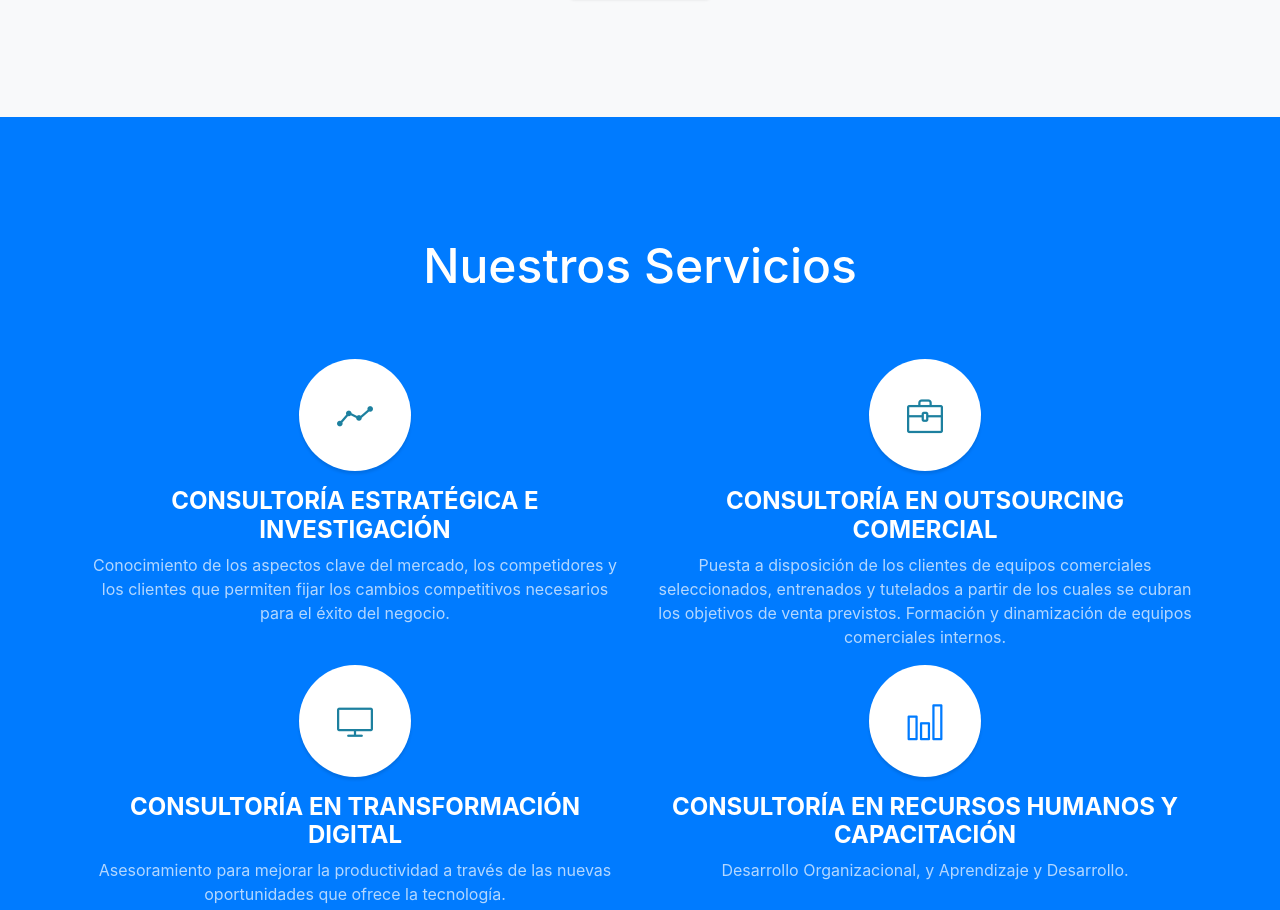
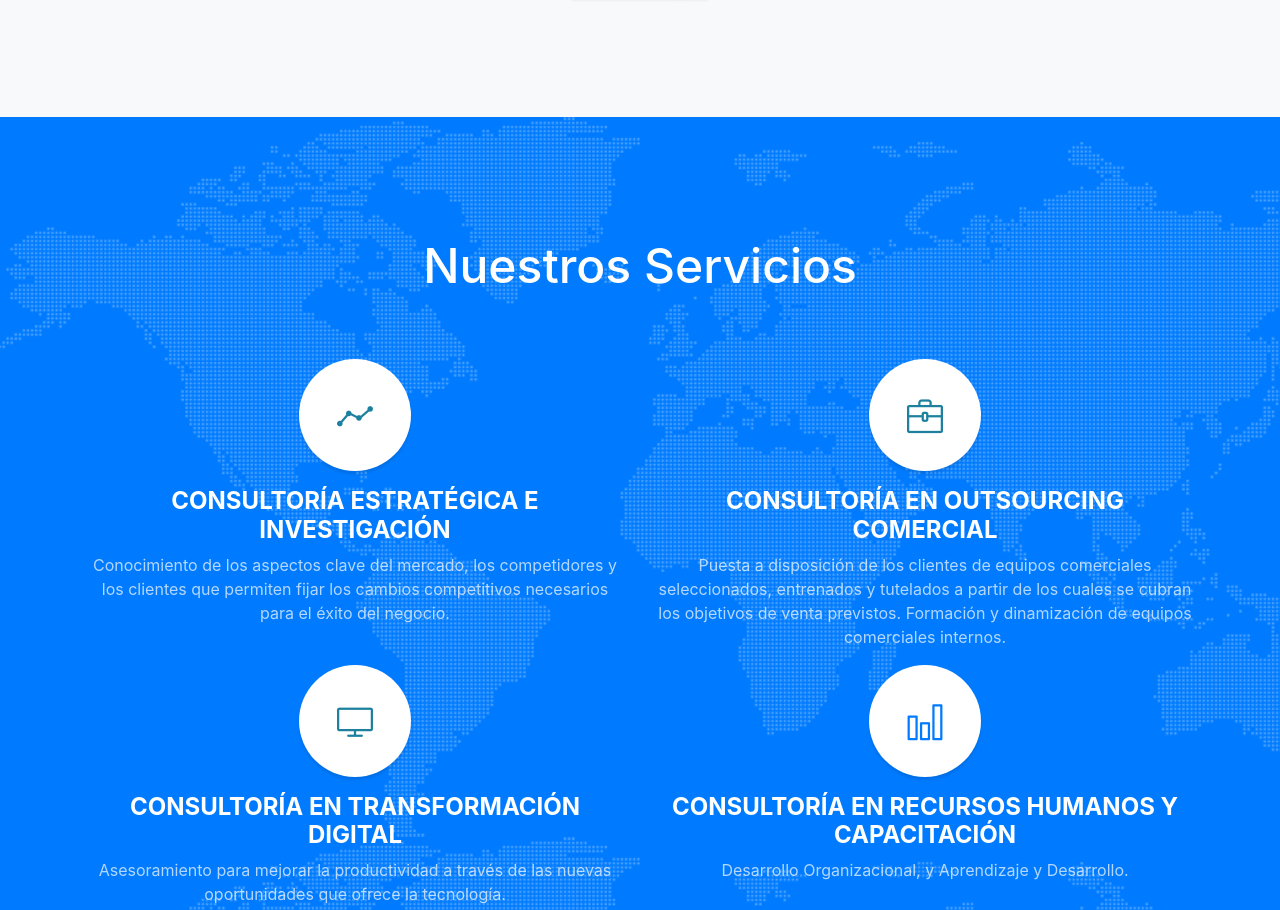
Before and after one commit to clconsulting/clconsulting.github.io, a website with bundled scripts: page index.html in a window 1280 px wide. Shown: the part 1115-2025 px from the top of the page. Built offline with nearby package versions, Linux system fonts and the light colour scheme.

Commit message:
Added images to the content-section.

```diff
--- a/scss/_global.scss
+++ b/scss/_global.scss
@@ -15,6 +15,7 @@ body {
 
 // Content Section
 .content-section {
+  background-image: url('./../img/map-image.png');
   padding-top: 7.5rem;
   padding-bottom: 7.5rem;
 }
```
Also changed, not shown: css/stylish-portfolio.css, css/stylish-portfolio.min.css, img/map-image.png (added).
